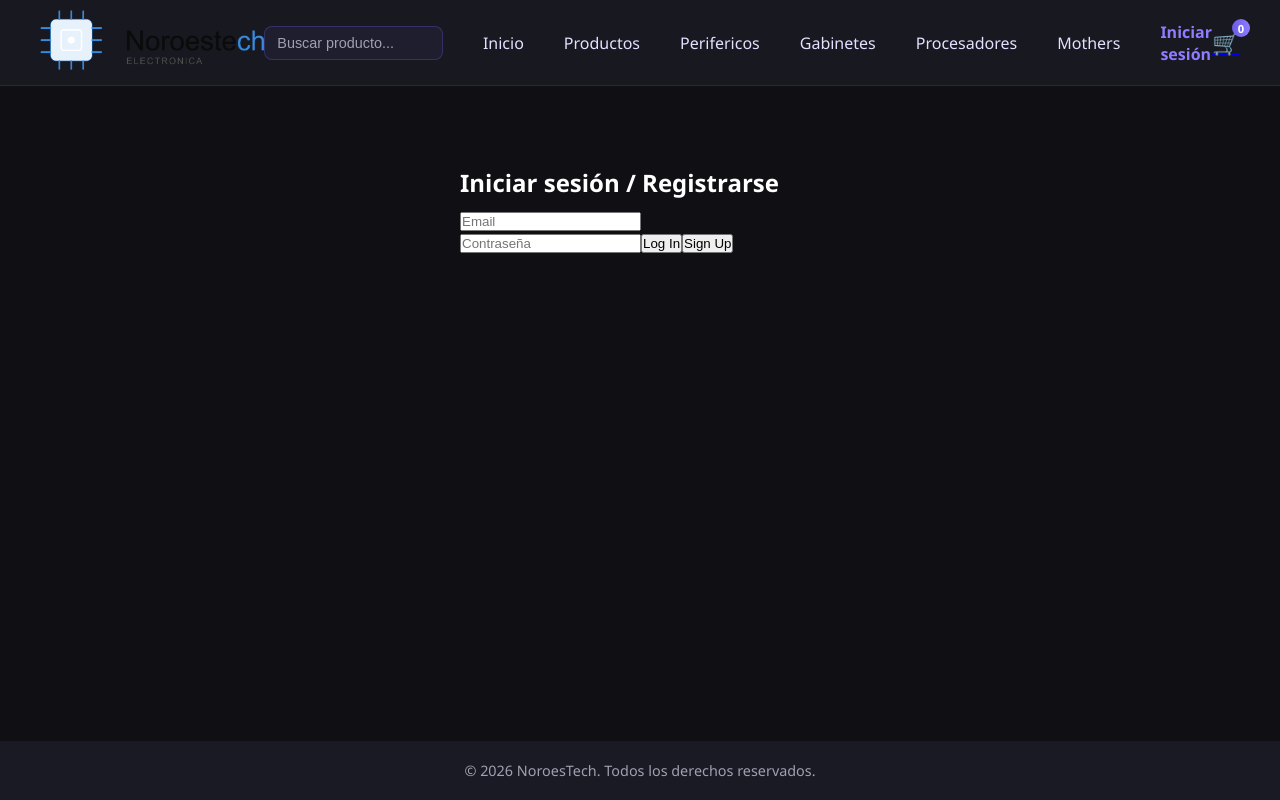
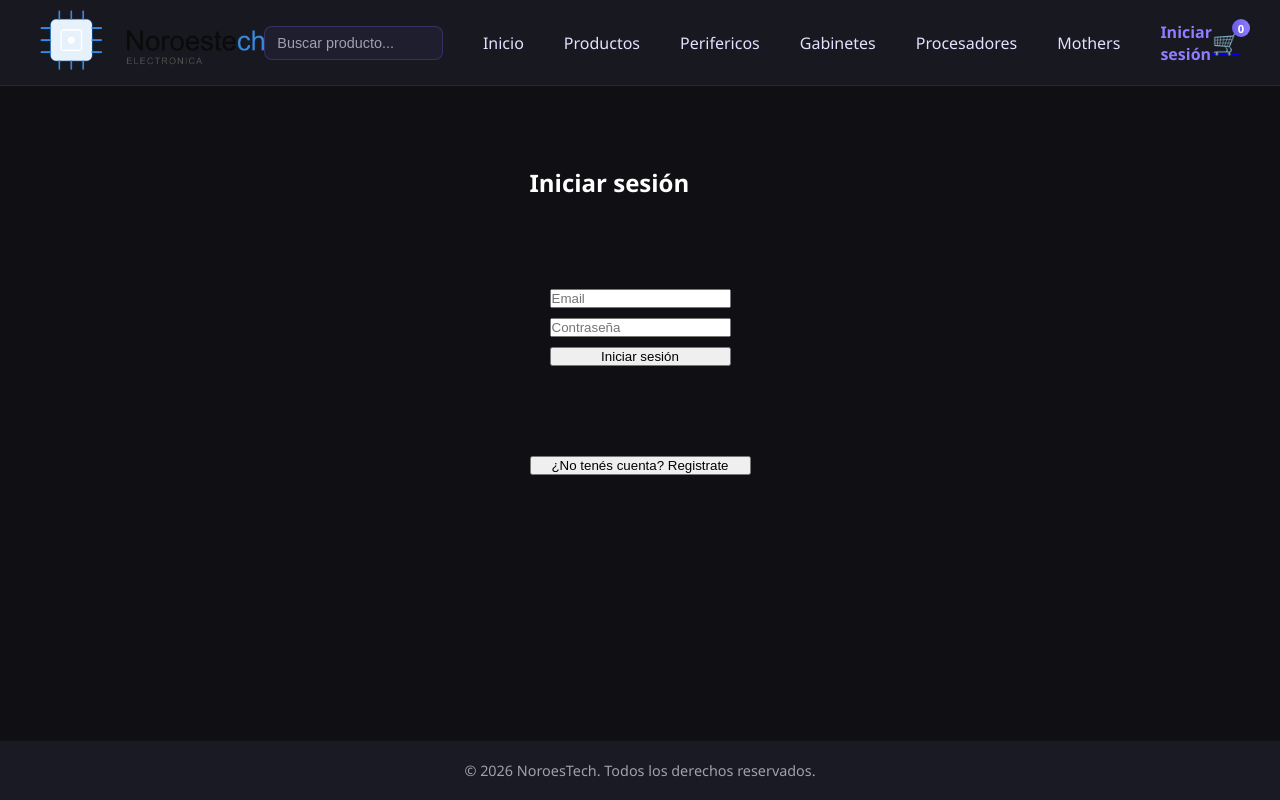
Before and after one commit to EMAGMZ/noroestech, a React (Vite) app: page /login in a window 1280 px wide. Built offline with nearby package versions, Linux system fonts and the light colour scheme; no server answers.

Commit message:
Login: modo login/registro y mensajes de error traducidos

```diff
--- a/src/components/Login/Login.jsx
+++ b/src/components/Login/Login.jsx
@@ -1,32 +1,61 @@
-// src/components/Login/Login.jsx
 import { useState } from "react";
 import { useAuth } from "../../context/AuthContext";
 import styles from "./Login.module.css";
 
-const Login = () => {
+const traducirError = (code) => {
+  switch (code) {
+    case "auth/invalid-credential":
+    case "auth/wrong-password":
+    case "auth/user-not-found":
+      return "Email o contraseña incorrectos.";
+    case "auth/invalid-email":
+      return "El email no tiene un formato válido.";
+    case "auth/missing-password":
+      return "Ingresá una contraseña.";
+    case "auth/email-already-in-use":
+      return "Ya existe una cuenta con ese email.";
+    case "auth/weak-password":
+      return "La contraseña debe tener al menos 6 caracteres.";
+    case "auth/too-many-requests":
+      return "Demasiados intentos. Esperá unos minutos y probá de nuevo.";
+    default:
+      return "Ocurrió un error. Intentá de nuevo.";
+  }
+};
+
+const Login = ({ modoInicial = "login" }) => {
   const [email, setEmail] = useState("");
   const [password, setPassword] = useState("");
   const [error, setError] = useState("");
+  const [modo, setModo] = useState(modoInicial);
+  const [enviando, setEnviando] = useState(false);
   const { user, login, register, logout } = useAuth();
-
-  const handleLogin = async (e) => {
+  const handleSubmit = async (e) => {
     e.preventDefault();
     setError("");
+
+    if (!email.trim() || !password) {
+      setError("Completá email y contraseña.");
+      return;
+    }
+
+    setEnviando(true);
     try {
-      await login(email, password);
+      if (modo === "login") {
+        await login(email, password);
+      } else {
+        await register(email, password);
+      }
     } catch (err) {
-      setError(err.message);
+      setError(traducirError(err.code));
+    } finally {
+      setEnviando(false);
     }
   };
 
-  const handleRegister = async (e) => {
-    e.preventDefault();
+  const cambiarModo = () => {
+    setModo(modo === "login" ? "register" : "login");
     setError("");
-    try {
-      await register(email, password);
-    } catch (err) {
-      setError(err.message);
-    }
   };
 
   if (user) {
@@ -40,8 +69,9 @@ const Login = () => {
 
   return (
     <div className={styles.container}>
-      <h2>Iniciar sesión / Registrarse</h2>
-      <form>
+      <h2>{modo === "login" ? "Iniciar sesión" : "Crear cuenta"}</h2>
+
+      <form onSubmit={handleSubmit} className={styles.container}>
         <input
           type="email"
           value={email}
@@ -54,10 +84,22 @@ const Login = () => {
           onChange={(e) => setPassword(e.target.value)}
           placeholder="Contraseña"
         />
-        <button onClick={handleLogin}>Log In</button>
-        <button onClick={handleRegister}>Sign Up</button>
+
+        <button type="submit" disabled={enviando}>
+          {enviando
+            ? "Procesando..."
+            : modo === "login"
+              ? "Iniciar sesión"
+              : "Registrarme"}
+        </button>
       </form>
+
       {error && <p className={styles.error}>{error}</p>}
+      <button type="button" onClick={cambiarModo}>
+        {modo === "login"
+          ? "¿No tenés cuenta? Registrate"
+          : "¿Ya tenés cuenta? Iniciá sesión"}
+      </button>
     </div>
   );
 };
```
